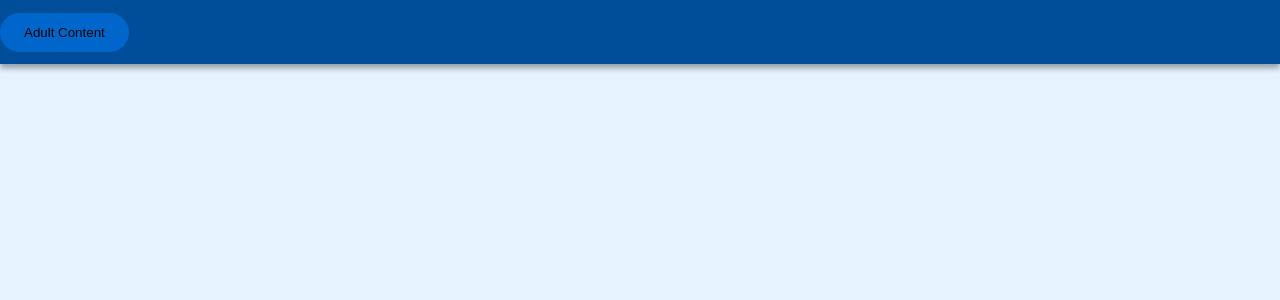
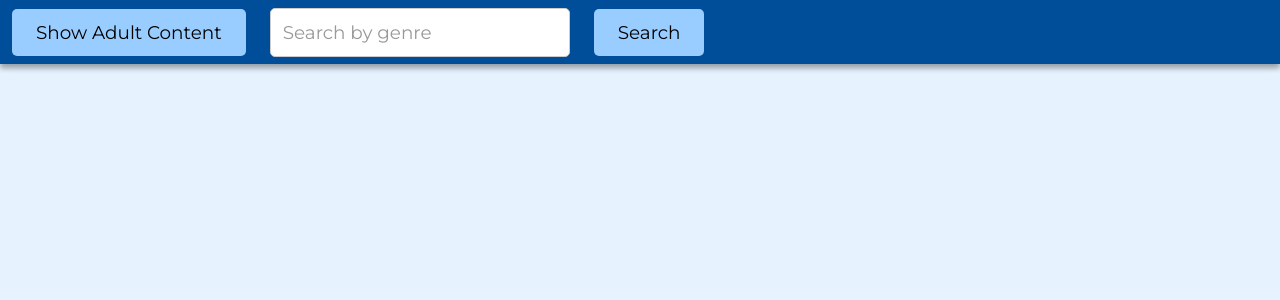
Before and after one commit to riya-dev/movie-oracle, a Next.js app in the folder website/: page /NavBar in a window 1280 px wide. Shown: the top 300 px of the page. Built offline with nearby package versions, Linux system fonts and the light colour scheme.

Commit message:
NavBar edits. Added adult content button, search bar, and search button.

```diff
--- a/website/pages/NavBar.tsx
+++ b/website/pages/NavBar.tsx
@@ -1,13 +1,56 @@
 import { useState, useEffect } from 'react';
 
 const NavBar = () => {
+  const [showAdultContent, setShowAdultContent] = useState(false);
+  const [genreSearch, setGenreSearch] = useState('');
+
+  const handleToggleAdultContent = () => {
+    setShowAdultContent(!showAdultContent);
+  };
+
+  const handleGenreSearchChange = (e) => {
+    setGenreSearch(e.target.value);
+  };
+
+  const handleSearch = () => {
+    console.log('Searching for genre:', genreSearch);
+  };
+
   return (
     <>
       <div className="navbar">
-        <button className="btn">Adult Content</button>
+        <button className="btn" onClick={handleToggleAdultContent}>
+          {showAdultContent ? 'No Adult Content' : 'Show Adult Content'}
+        </button>
+        <input
+          type="text"
+          placeholder="Search by genre"
+          className='search-bar'
+          value={genreSearch}
+          onChange={handleGenreSearchChange}
+        />
+        <button className="btn" onClick={handleSearch}>
+          Search
+        </button>
       </div>
     </>
   );
 };
 
 export default NavBar;
+
+/*
+const sendDataToFlask = async () => {
+    const data = { key: 'value' }; // Your data object
+    const response = await fetch('http://localhost:5000/submit_data', {
+        method: 'POST',
+        headers: {
+            'Content-Type': 'application/json',
+        },
+        body: JSON.stringify(data),
+    });
+
+    const result = await response.json();
+    console.log(result);
+};
+*/
--- a/website/styles/_variables.scss
+++ b/website/styles/_variables.scss
@@ -2,6 +2,7 @@
 $background-color: #e6f3ff;
 $primary: #003566; // darker
 $secondary: #0066cc; // lighter
+$tertiary: #99ccff;
 
 $dark-background-color: black;
 $dark-primary: #cce6ff;
@@ -28,11 +29,12 @@ $base-border-thickness: 2px;
 $base-border-radius: 20px;
 
 // box shadow
-$base-box-shadow: 1px 3px 5px rgba(0, 0, 0, 0.1);
+$base-box-shadow: 1px 3px 5px rgba(0, 0, 0, 0.2);
 
 // font sizes
 $base-font-size: 1rem;
 $font-size-sm: $base-font-size * 0.75;
+$font-size-md: $base-font-size * 1.15;
 $font-size-lg: $base-font-size * 1.5;
 $font-size-xl: $base-font-size * 2;
 $font-size-xxl: $base-font-size * 3;
--- a/website/styles/components/_button.scss
+++ b/website/styles/components/_button.scss
@@ -1,24 +1,29 @@
+@use 'sass:math';
+
 @mixin btn($bg-color: white) {
     text-decoration: none;
     cursor: pointer;
     display: inline-block;
     border: 0;
     padding: $base-padding $base-padding * 2;
-    border-radius: $base-border-radius;
+    margin: $base-margin;
+    border-radius: math.div($base-border-radius, 4);
     background-color: $bg-color;
+    font-family: 'Montserrat', sans-serif;
+    font-size: $font-size-md;
 }
 
 .btn {
-    @include btn($secondary);
+    @include btn($tertiary);
     &:hover {
-        background-color: lighten($secondary, 5);
+        background-color: lighten($tertiary, 5);
     }
 
     .btn-outlined {
         @include btn(white);
-        border: $base-border-thickness solid $secondary;
+        border: $base-border-thickness solid $tertiary;
         &:hover {
-            background-color: $secondary;
+            background-color: $tertiary;
         }
     }
 }
--- /dev/null
+++ b/website/styles/components/_search-bar.scss
@@ -0,0 +1,28 @@
+@use 'sass:math';
+
+$search-bar-background: #fff; // Adjust as needed
+$search-bar-border: 1px solid #ccc; // Adjust as needed
+$search-bar-placeholder-color: #999; // Adjust as needed
+$search-bar-focus-border: 2px solid #007bff; // Adjust as needed
+
+.search-bar {
+  width: 100%;
+  max-width: 300px; // Adjust the max-width as needed
+  margin: $base-margin;
+  padding: $base-padding;
+  border: $search-bar-border;
+  border-radius: math.div($base-border-radius, 4);
+  box-sizing: border-box;
+  font-size: $font-size-md;
+  font-family: 'Montserrat', sans-serif;
+  background-color: $search-bar-background;
+
+    &::placeholder {
+    color: $search-bar-placeholder-color;
+    }
+
+    &:focus {
+    outline: none;
+    border: $search-bar-focus-border;
+    }
+}
--- a/website/styles/index.css
+++ b/website/styles/index.css
@@ -22,7 +22,7 @@ a {
   display: block;
   padding: 0.75rem;
   border: 2px solid #0066cc;
-  box-shadow: 1px 3px 5px rgba(0, 0, 0, 0.1);
+  box-shadow: 1px 3px 5px rgba(0, 0, 0, 0.2);
   border-radius: 5px;
   margin: 0.75rem;
   text-align: center;
@@ -51,11 +51,14 @@ a {
   display: inline-block;
   border: 0;
   padding: 0.75rem 1.5rem;
-  border-radius: 20px;
-  background-color: #0066cc;
+  margin: 0.75rem;
+  border-radius: 5px;
+  background-color: #99ccff;
+  font-family: "Montserrat", sans-serif;
+  font-size: 1.15rem;
 }
 .btn:hover {
-  background-color: #0073e6;
+  background-color: #b3d9ff;
 }
 .btn .btn-outlined {
   text-decoration: none;
@@ -63,12 +66,15 @@ a {
   display: inline-block;
   border: 0;
   padding: 0.75rem 1.5rem;
-  border-radius: 20px;
+  margin: 0.75rem;
+  border-radius: 5px;
   background-color: white;
-  border: 2px solid #0066cc;
+  font-family: "Montserrat", sans-serif;
+  font-size: 1.15rem;
+  border: 2px solid #99ccff;
 }
 .btn .btn-outlined:hover {
-  background-color: #0066cc;
+  background-color: #99ccff;
 }
 
 .navbar {
@@ -84,4 +90,27 @@ a {
   background-color: #004d99;
   box-shadow: 0 4px 6px rgba(0, 0, 0, 0.2);
   margin-bottom: auto;
+}
+
+.search-bar {
+  width: 100%;
+  max-width: 300px;
+  margin: 0.75rem;
+  padding: 0.75rem;
+  border: 1px solid #ccc;
+  border-radius: 5px;
+  box-sizing: border-box;
+  font-size: 1.15rem;
+  font-family: "Montserrat", sans-serif;
+  background-color: #fff;
+}
+.search-bar::-moz-placeholder {
+  color: #999;
+}
+.search-bar::placeholder {
+  color: #999;
+}
+.search-bar:focus {
+  outline: none;
+  border: 2px solid #007bff;
 }/*# sourceMappingURL=index.css.map */
--- a/website/styles/index.scss
+++ b/website/styles/index.scss
@@ -10,5 +10,6 @@
 @import 'components/card';
 @import 'components/button';
 @import 'components/navbar';
+@import 'components/search-bar';
 
 // utilities (margin, padding, opacity)
```
Also changed, not shown: website/pages/index.tsx (+9 -0 lines), 2 other files (tests, documents, lock files or other folders).
